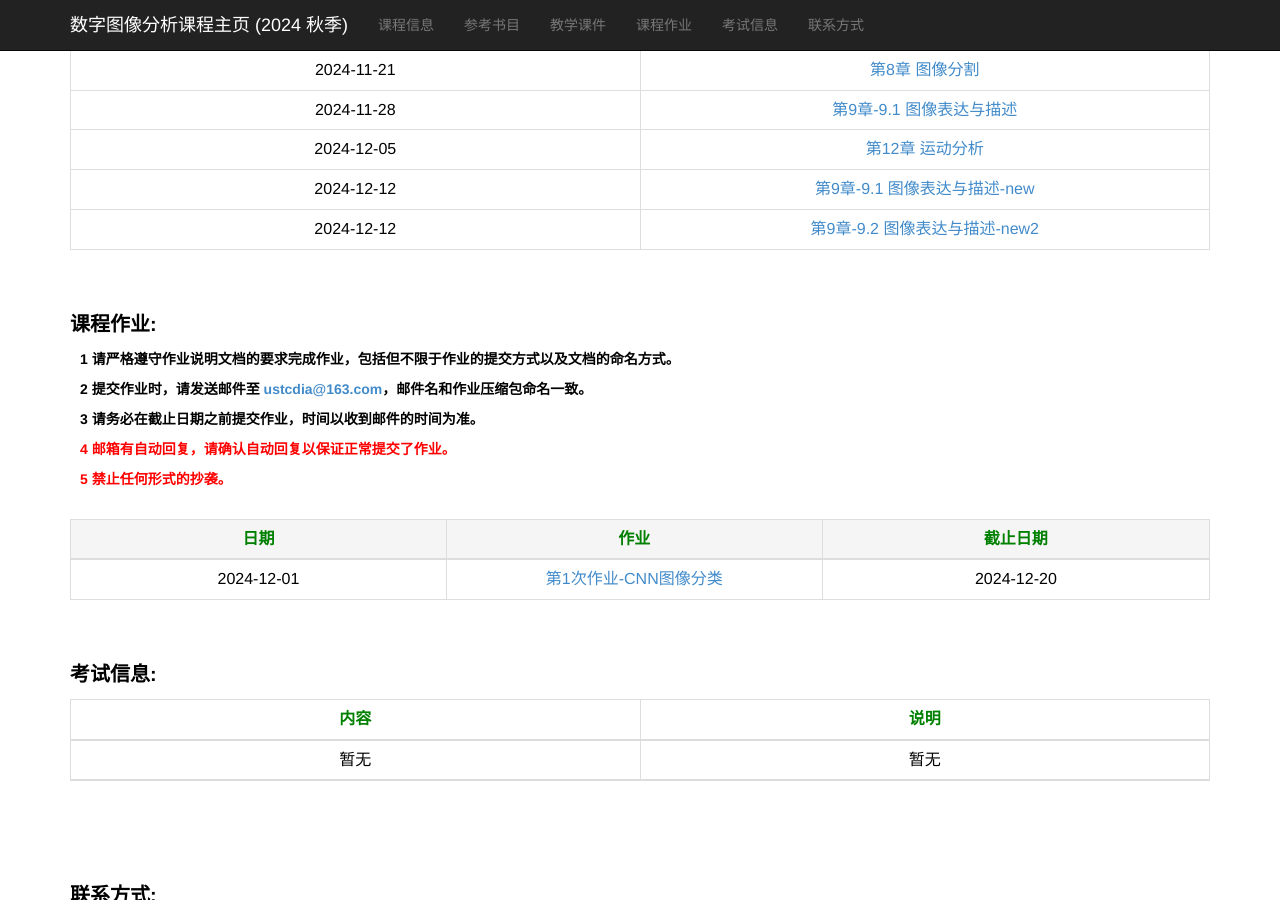
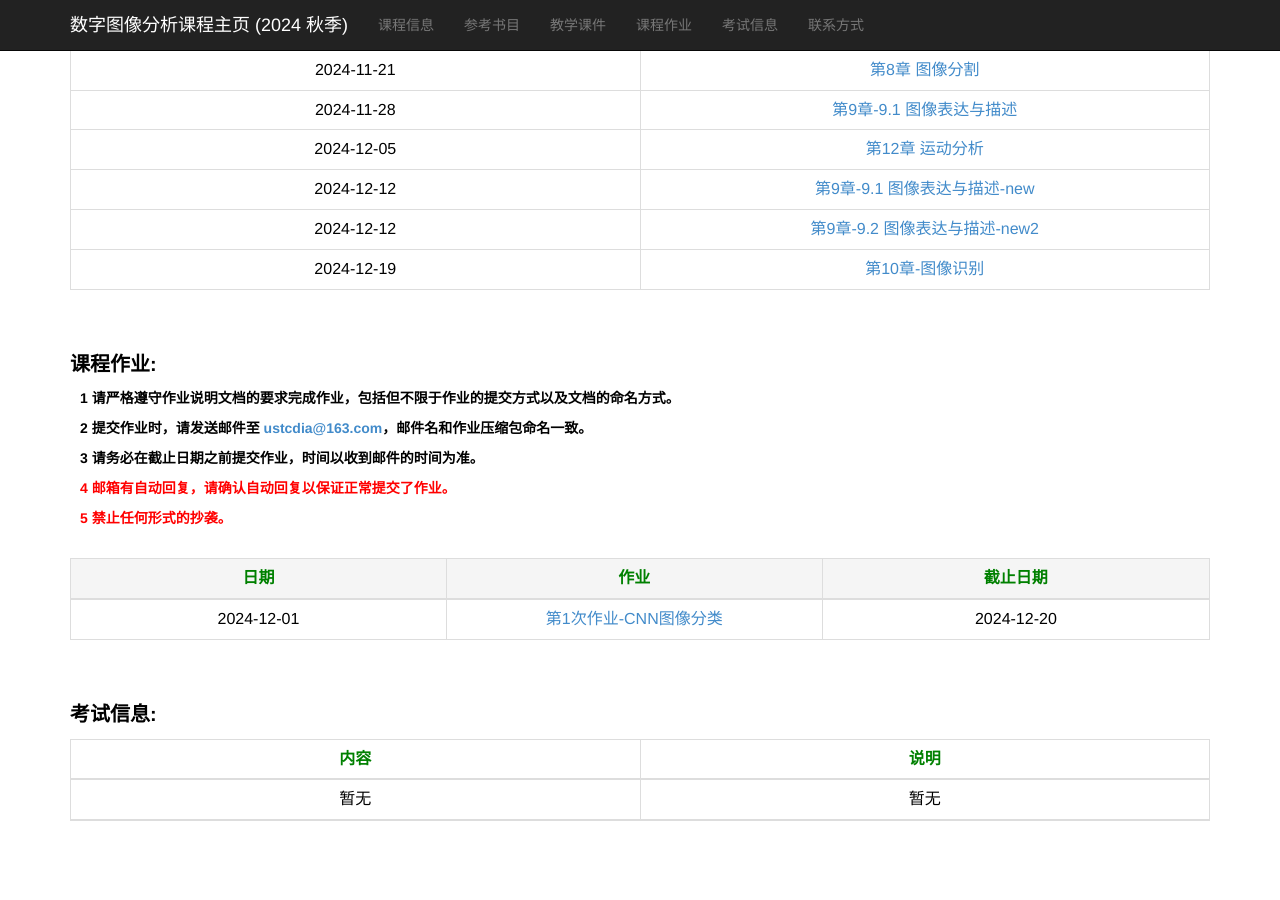
Before and after one commit to ustc-dia/ustc-dia.github.io, a Jekyll site: the page index.html, which Jekyll copies as it is, in a window 1280 px wide and 900 px high, scrolled down 1113 px. Built offline with Jekyll 4.4.1, drawn with Linux system fonts in a browser that asks for light colours.

Commit message:
Update index.html

```diff
--- a/index.html
+++ b/index.html
@@ -222,6 +222,10 @@
                     <td>2024-12-12</td>
                     <td><a href="./slides_2024_autumn/第9章-9.2 图像表达与描述-new2.pdf" target="_blank">第9章-9.2 图像表达与描述-new2</a></td>
                 </tr>
+                <tr>
+                    <td>2024-12-19</td>
+                    <td><a href="./slides_2024_autumn/第10章-图像识别.pdf" target="_blank">第10章-图像识别</a></td>
+                </tr>
             </tbody>
         </table>
 
```
